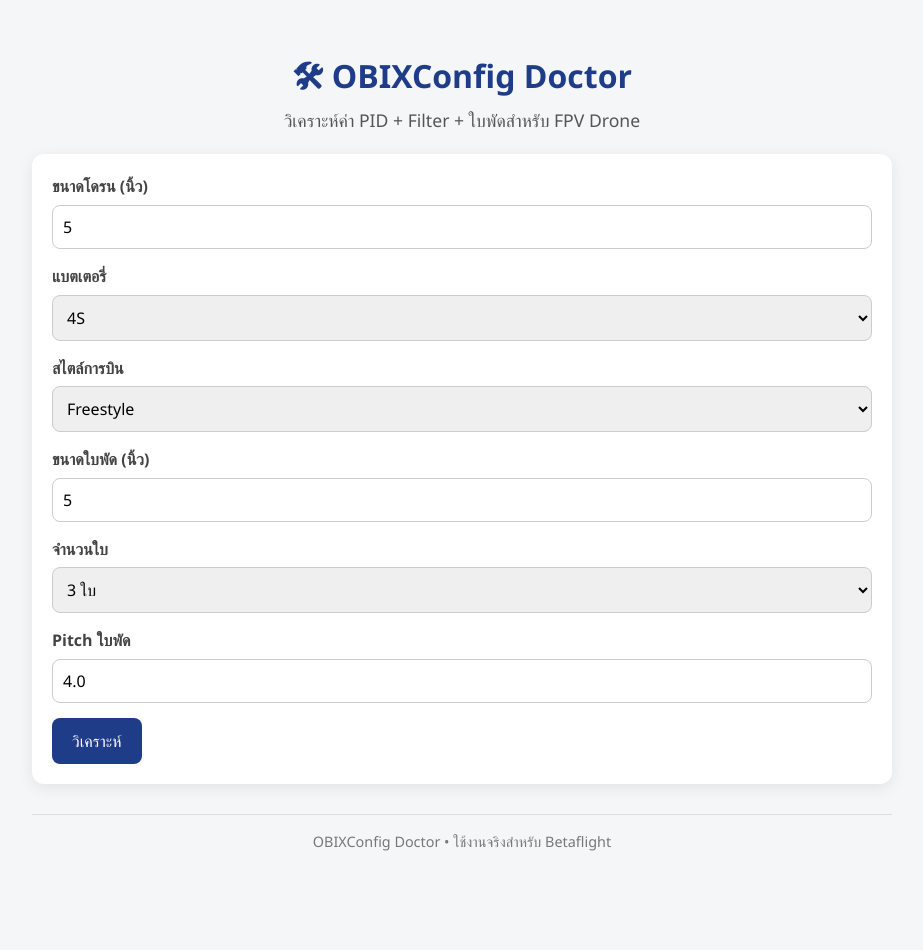
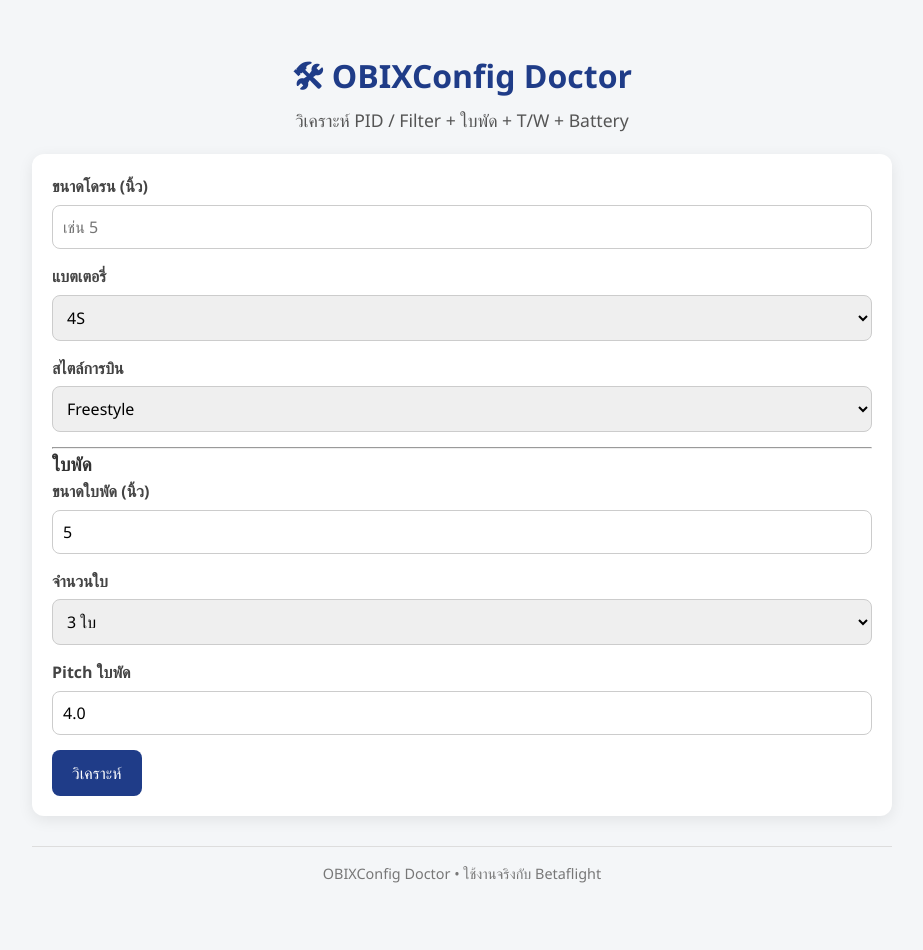
Before and after one commit to Santipap250/obixconfigdoctor-dev, a Flask app: page / in a window 1280 px wide. Shown: the whole page, without its empty margins (178-1101 px from the left). Before the commit the page ends 851 px from the top, so only its background shows below. Run offline with Flask 3, Linux system fonts and the light colour scheme.

Commit message:
Update index.html for improved clarity and tips

```diff
--- a/templates/index.html
+++ b/templates/index.html
@@ -4,25 +4,23 @@
 <meta charset="UTF-8">
 <title>OBIXConfig Doctor</title>
 <meta name="viewport" content="width=device-width, initial-scale=1.0">
-
 <link rel="stylesheet" href="{{ url_for('static', filename='css/style.css') }}">
 <script>
-function copyText(id) {
-    const text = document.getElementById(id).innerText;
+function copyText(id){
+    const text=document.getElementById(id).innerText;
     navigator.clipboard.writeText(text);
-    alert("คัดลอกไปใช้ใน Betaflight ได้แล้ว");
+    alert("คัดลอกไปใช้ Betaflight ได้แล้ว");
 }
 </script>
 </head>
-
 <body>
 <div class="container">
 <h1>🛠 OBIXConfig Doctor</h1>
-<p class="subtitle">วิเคราะห์ค่า PID + Filter + ใบพัดสำหรับ FPV Drone</p>
+<p class="subtitle">วิเคราะห์ PID / Filter + ใบพัด + T/W + Battery</p>
 
 <form method="POST" class="form-card">
 <label>ขนาดโดรน (นิ้ว)</label>
-    <input type="number" name="size" value="5" required>
+<input type="number" name="size" placeholder="เช่น 5" required>
 
 <label>แบตเตอรี่</label>
 <select name="battery">
@@ -37,16 +35,16 @@ function copyText(id) {
 <option value="racing">Racing</option>
 </select>
 
+<hr>
+<h3>ใบพัด</h3>
 <label>ขนาดใบพัด (นิ้ว)</label>
 <input type="number" step="0.1" name="prop_size" value="5" required>
-
 <label>จำนวนใบ</label>
 <select name="blades">
 <option value="2">2 ใบ</option>
 <option value="3" selected>3 ใบ</option>
 <option value="4">4 ใบ</option>
 </select>
-
 <label>Pitch ใบพัด</label>
 <input type="number" step="0.1" name="pitch" value="4.0" required>
 
@@ -59,19 +57,28 @@ function copyText(id) {
 
 <p><strong>{{ analysis.overview }}</strong></p>
 
-<h3>💨 วิเคราะห์ใบพัด</h3>
-<p>{{ analysis.prop_analysis.summary }}</p>
+<h3>แนวคิดพื้นฐาน</h3>
 <ul>
-    <li>Noise Level: {{ analysis.prop_analysis.impact.noise_level }}</li>
-    <li>Motor Load: {{ analysis.prop_analysis.impact.motor_load }}</li>
-    <li>Recommendation: {{ analysis.prop_analysis.recommendation }}</li>
+{% for tip in analysis.basic_tips %}
+<li>{{ tip }}</li>
+{% endfor %}
 </ul>
 
-<h3>⚙️ PID (ค่าแนะนำ)</h3>
+<h3>ใบพัด</h3>
+<p>{{ analysis.prop.prop_profile }}</p>
+<ul>
+<li>Noise: {{ analysis.prop.effect.noise }}</li>
+<li>Motor Load: {{ analysis.prop.effect.motor_load }}</li>
+<li>Grip: {{ analysis.prop.effect.grip }}</li>
+<li>Efficiency: {{ analysis.prop.effect.efficiency }}</li>
+<li>Recommendation: {{ analysis.prop.recommendation }}</li>
+</ul>
+
+<h3>⚙️ PID</h3>
 <pre id="pid">
-ROLL  P {{ analysis.pid.roll.p }}  I {{ analysis.pid.roll.i }}  D {{ analysis.pid.roll.d }}
+ROLL  P {{ analysis.pid.roll.p }} I {{ analysis.pid.roll.i }} D {{ analysis.pid.roll.d }}
 PITCH P {{ analysis.pid.pitch.p }} I {{ analysis.pid.pitch.i }} D {{ analysis.pid.pitch.d }}
-YAW   P {{ analysis.pid.yaw.p }}   I {{ analysis.pid.yaw.i }}
+YAW   P {{ analysis.pid.yaw.p }} I {{ analysis.pid.yaw.i }}
 </pre>
 <button onclick="copyText('pid')">Copy PID</button>
 
@@ -83,19 +90,22 @@ Dynamic Notch: {{ analysis.filter.dyn_notch }}
 </pre>
 <button onclick="copyText('filter')">Copy Filter</button>
 
-<h3>💡 คำแนะนำเพิ่มเติม</h3>
+<h3>💡 Extra Tips</h3>
 <ul>
 {% for ex in analysis.extra_tips %}
 <li>{{ ex }}</li>
 {% endfor %}
 </ul>
 
+<h3>⚡ Thrust-to-Weight Ratio</h3>
+<p>{{ analysis.tw_ratio }} : 1</p>
+<h3>🔋 Battery Runtime Estimate</h3>
+<p>{{ analysis.battery_runtime }} นาที</p>
+
 </div>
 {% endif %}
 
-<footer>
-OBIXConfig Doctor • ใช้งานจริงสำหรับ Betaflight
-</footer>
+<footer>OBIXConfig Doctor • ใช้งานจริงกับ Betaflight</footer>
 </div>
 </body>
 </html>
```
Lines whose indentation alone changed are shown as unchanged.
